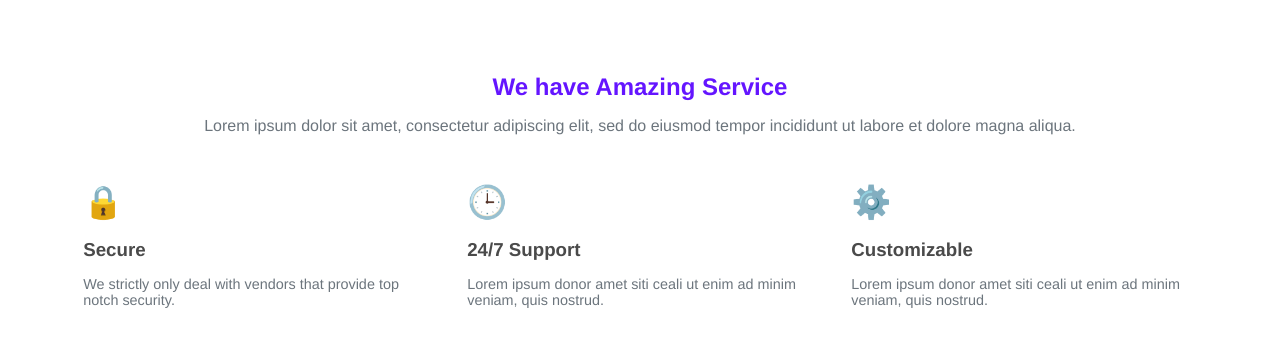
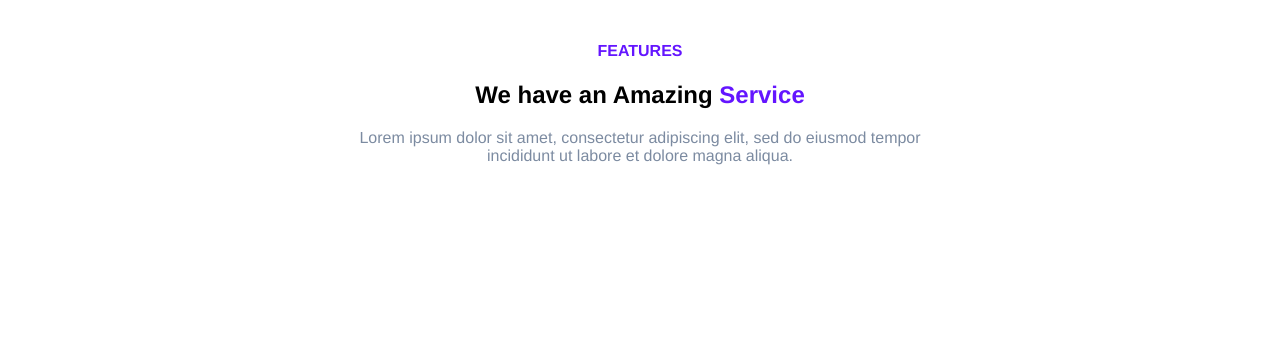
Before and after one commit to KadeKorn/Treact-WK2-Final, a plain HTML site: page Index.html in a window 1280 px wide. Shown: the part 733-1080 px from the top of the page. After the commit the page ends 930 px from the top, so only its background shows below. Drawn offline with Linux system fonts and the light colour scheme.

Commit message:
got the first part of the features done

```diff
--- a/Index.html
+++ b/Index.html
@@ -10,7 +10,10 @@
   <body>
     <nav>
       <div class="logo-container">
-      <img src="https://treact.owaiskhan.me/static/media/logo.2c489fc453a1783cbadacf914efa3df6.svg" alt="Logo" />
+        <img
+          src="https://treact.owaiskhan.me/static/media/logo.2c489fc453a1783cbadacf914efa3df6.svg"
+          alt="Logo"
+        />
         <h2>Treact</h2>
       </div>
       <div class="nav-menu">
@@ -26,44 +29,43 @@
     </nav>
     <section id="landing">
       <div class="column">
-      <h1>Beautiful React Templates <span class="purple">for you</span> </h1>
-      <p>Our templates are easy to setup, understand and customize. Fully modular components with a variety of pages and components.</p>
+        <h1>Beautiful React Templates <span class="purple">for you</span></h1>
+        <p>
+          Our templates are easy to setup, understand and customize. Fully
+          modular components with a variety of pages and components.
+        </p>
         <div class="input-button-container">
-        <input type="text" id="email-input" placeholder="Your E-mail Address">
+          <input
+            type="text"
+            id="email-input"
+            placeholder="Your E-mail Address"
+          />
           <button type="submit" id="get-started-button">Get Started</button>
         </div>
-        <img src="https://treact.owaiskhan.me/static/media/customers-logo-strip.680ac7c2e8ae28161d2c.png" alt="Company logos" class="responsive-image"/>
+        <img
+          src="https://treact.owaiskhan.me/static/media/customers-logo-strip.680ac7c2e8ae28161d2c.png"
+          alt="Company logos"
+          class="responsive-image"
+        />
       </div>
       <div class="column">
-      <img src="https://treact.owaiskhan.me/static/media/design-illustration-2.6da6a00b20c07c4a9b65d1870679e1b8.svg" alt="image of woman on pc" class="responsive-image"/>
+        <img
+          src="https://treact.owaiskhan.me/static/media/design-illustration-2.6da6a00b20c07c4a9b65d1870679e1b8.svg"
+          alt="image of woman on pc"
+          class="responsive-image"
+        />
         <p>This is the right column.</p>
       </div>
     </section>
     <section id="features">
-    <div class="feature-heading">
-      <h2>We have Amazing Service</h2>
-      <p>Lorem ipsum dolor sit amet, consectetur adipiscing elit, sed do eiusmod tempor incididunt ut labore et dolore magna aliqua.</p>
-    </div>
-    <div class="features-grid">
-      <div class="feature-item">
-        <div class="icon">🔒</div>
-        <h3>Secure</h3>
-        <p>We strictly only deal with vendors that provide top notch security.</p>
-      </div>
-      <div class="feature-item">
-        <div class="icon">🕒</div>
-        <h3>24/7 Support</h3>
-        <p>Lorem ipsum donor amet siti ceali ut enim ad minim veniam, quis nostrud.</p>
-      </div>
-      <div class="feature-item">
-        <div class="icon">⚙️</div>
-        <h3>Customizable</h3>
-        <p>Lorem ipsum donor amet siti ceali ut enim ad minim veniam, quis nostrud.</p>
-      </div>
-      <!-- Add more feature items as needed -->
+      <div class="center-text">
+        <h4><span class="purple">FEATURES</span></h4>
+        <h1>We have an Amazing <span class="purple">Service</span></h1>
+        <p class="lightgrey">
+          Lorem ipsum dolor sit amet, consectetur adipiscing elit, sed do
+          eiusmod tempor incididunt ut labore et dolore magna aliqua.
+        </p>
       </div>
     </section>
-
-
   </body>
 </html>
--- a/Style.css
+++ b/Style.css
@@ -11,6 +11,9 @@ body {
 color: #6415ff;
 }
 
+.lightgrey {
+color: #7c8ba1;
+}
 
 /* Nav */
 
@@ -156,44 +159,10 @@ nav {
 
   /* Features */
 
-  #features {
-    text-align: center;
-    padding: 2rem;
-
-  }
-
-  .feature-heading h2 {
-    color: #6415ff; /* Purple text color for the heading */
-    margin-bottom: 0.5rem;
-  }
-
-  .feature-heading p {
-    color: #6c757d; /* Grey text for the subtitle */
-    margin-bottom: 2rem;
-  }
-
-  .features-grid {
-    display: flex;
-    justify-content: space-around;
-    text-align: left;
-  }
-
-  .feature-item {
-    width: 30%; /* Adjust the width as needed */
-    padding: 1rem;
-  }
-
-  .feature-item .icon {
-    font-size: 2rem; /* Large size for the emoji icons */
-    margin-bottom: 0.5rem;
-  }
-
-  .feature-item h3 {
-    color: #4a4a4a; /* Dark grey color for feature titles */
-    margin-bottom: 0.5rem;
-  }
-
-  .feature-item p {
-    color: #6c757d; /* Light grey color for the text */
-    font-size: 0.9rem;
-  }
+  .center-text {
+        display: block;
+        margin-left: auto;
+        margin-right: auto;
+        text-align: center;
+        width: 50%; /* or any width you want */
+      }
```
Lines whose indentation alone changed are shown as unchanged.
